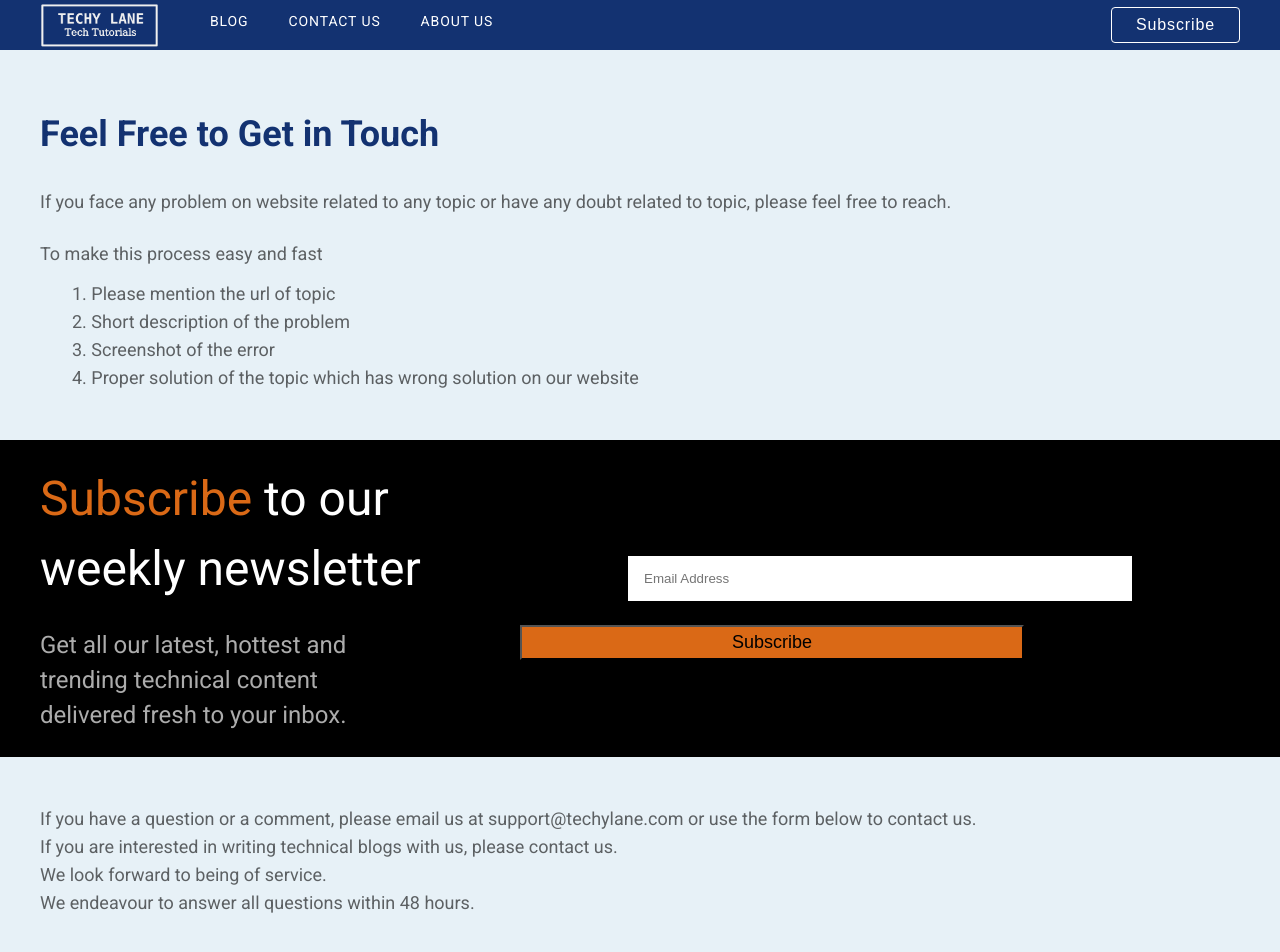
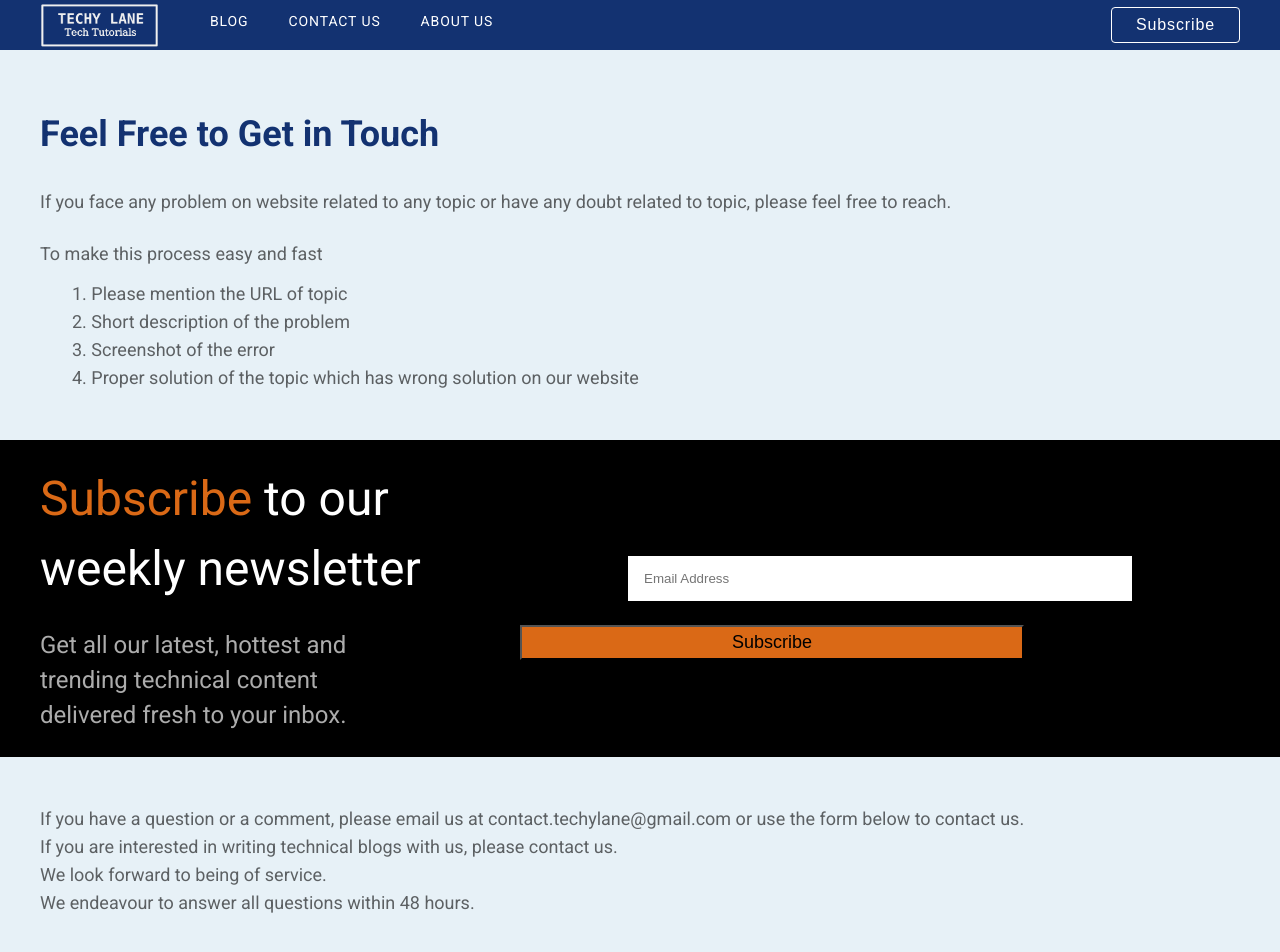
Before and after one commit to techypoint/techypoint.github.io, a Jekyll site: the page built from contact-us.markdown, in a window 1280 px wide. Shown: the top 952 px of the page. Built offline with Jekyll 4.4.1, drawn with Linux system fonts in a browser that asks for light colours; comment, search, counter and statistics services are not loaded.

Commit message:
changes email and seo title and desc for about us and contact us

```diff
--- a/_layouts/contact-us.html
+++ b/_layouts/contact-us.html
@@ -33,7 +33,7 @@
           If you face any problem on website related to any topic or have any doubt related to topic, please feel free to reach.</p>
         <p class="process">To make this process easy and fast</p>
         <ul>
-          <li>1. Please mention the url of topic</li>
+          <li>1. Please mention the URL of topic</li>
           <li>2. Short description of the problem</li>
           <li>3. Screenshot of the error</li>
           <li>4. Proper solution of the topic which has wrong solution on our website</li>
@@ -53,7 +53,7 @@
 
     </div>
     <div class="subscribe-dwn container">
-      <p>If you have a question or a comment, please email us at support@techylane.com or use the form below to contact us.</p>
+      <p>If you have a question or a comment, please email us at contact.techylane@gmail.com or use the form below to contact us.</p>
       <p>If you are interested in writing technical blogs with us, please contact us.</p>
       <p>We look forward to being of service.</p>
 
--- a/about-us.markdown
+++ b/about-us.markdown
@@ -1,5 +1,6 @@
 ---
 layout: about-us
 permalink: /about-us/
-description: "This Page contains blogs related to java, java blogs, amazon S3 blogs"
+title: "Techylane About Us Page"
+description: "Techylane About Us Page"
 ---
--- a/contact-us.markdown
+++ b/contact-us.markdown
@@ -1,5 +1,6 @@
 ---
 layout: contact-us
 permalink: /contact-us/
-description: "This Page contains blogs related to java, java blogs, amazon S3 blogs"
+title: "Techylane Contact Us Page"
+description: "Techylane About Us Page"
 ---
```
